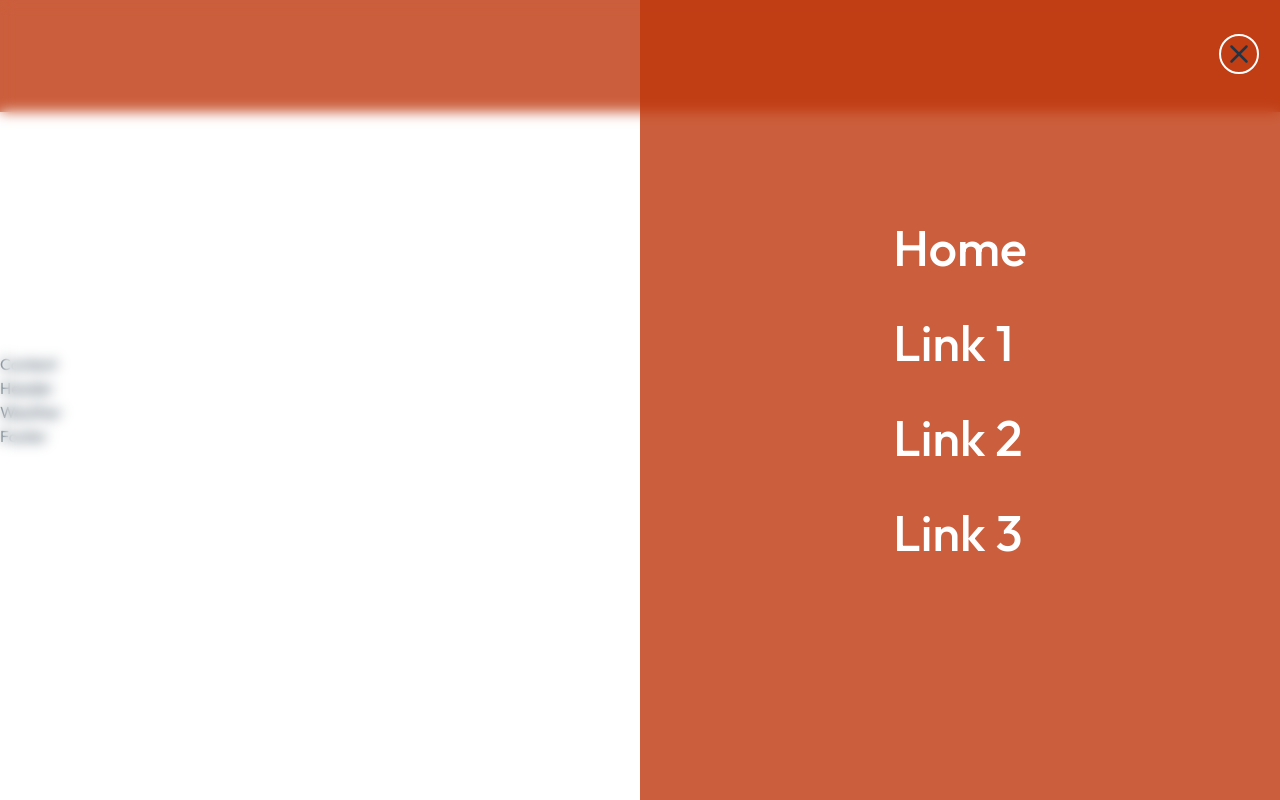
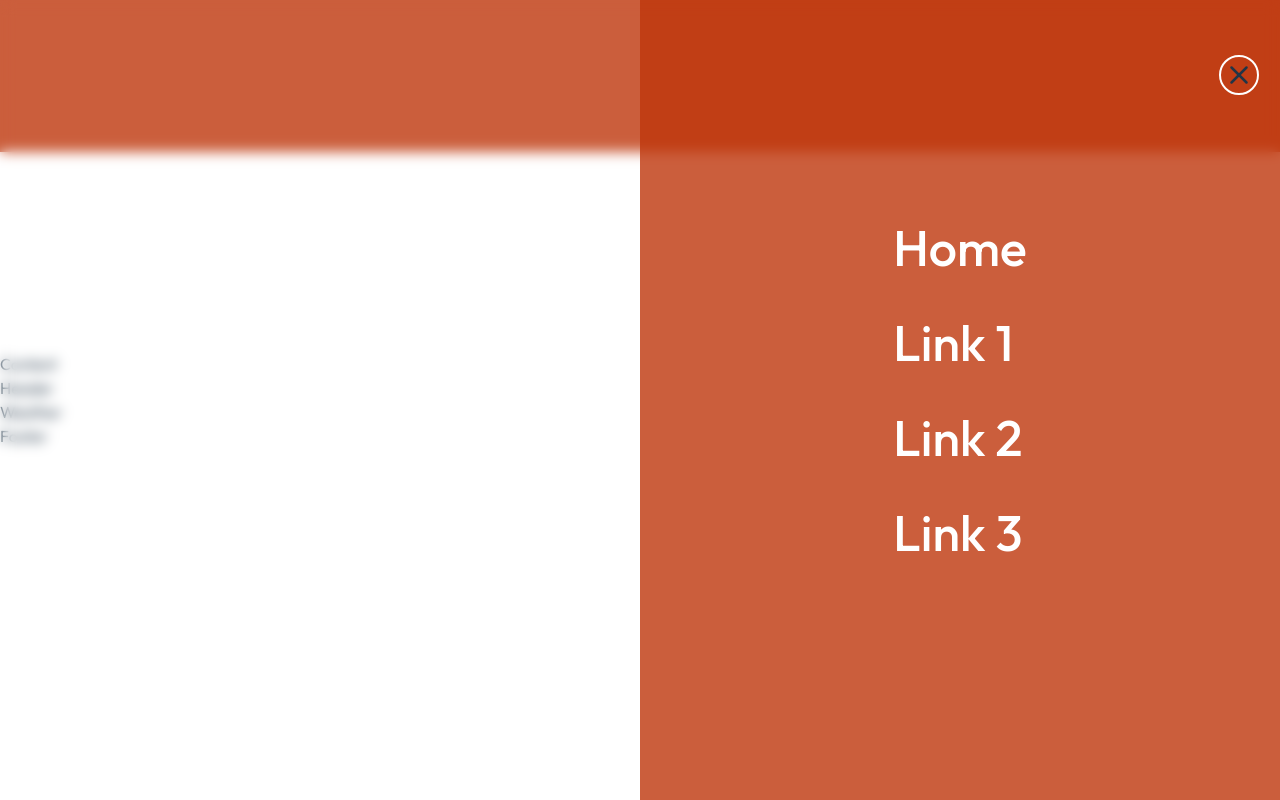
Before and after one commit to jhn322/holmsund-information, a React (Vite) app: page / in a window 1280 px wide. Both pictures are taken after a click on the icon 1240 px from the left and 56 px from the top of the page. Built offline with nearby package versions, Linux system fonts and the light colour scheme.

Commit message:
slide in and out tranisiton, position

```diff
--- a/src/components/Navigation.jsx
+++ b/src/components/Navigation.jsx
@@ -5,13 +5,18 @@ import { FiMenu, FiSearch, FiX } from "react-icons/fi";
 
 const Navigation = () => {
   const [isMenuOpen, setIsMenuOpen] = useState(false);
+  const [isMenuClosing, setIsMenuClosing] = useState(false);
 
   const toggleMenu = () => {
     setIsMenuOpen(!isMenuOpen);
+    setIsMenuClosing(false);
   };
 
   const closeMenu = () => {
-    setIsMenuOpen(false);
+    setIsMenuClosing(true);
+    setTimeout(() => {
+      setIsMenuOpen(false);
+    }, 100);
   };
 
   const handleBlurBackgroundClick = () => {
@@ -93,7 +98,11 @@ const Navigation = () => {
         </div>
       </div>
       {isMenuOpen && (
-        <div className={styles.menuWrapper}>
+        <div
+          className={`${styles.menuWrapper} ${
+            isMenuClosing ? styles.menuClosing : ""
+          }`}
+        >
           <div className={styles.closeIcon} onClick={closeMenu}>
             <FiX className={styles.close} />
           </div>
--- a/src/styles/Navigation.module.css
+++ b/src/styles/Navigation.module.css
@@ -18,7 +18,7 @@ li {
   align-items: flex-end;
   justify-content: center;
   width: 100%;
-  height: 10vh;
+  height: 6.5em;
   position: fixed;
   top: 0;
   background-color: rgba(191, 54, 12, 0.8);
@@ -93,12 +93,21 @@ li {
 }
 
 /* ------------- Burger menu ------------- */
-@keyframes slideIn {
+@keyframes slideOut {
   from {
     transform: translateX(100%);
   }
   to {
     transform: translateX(0);
+  }
+}
+
+@keyframes slideIn {
+  from {
+    transform: translateX(0);
+  }
+  to {
+    transform: translateX(100%);
   }
 }
 
@@ -123,7 +132,11 @@ li {
   height: 100%;
   background-color: rgba(191, 54, 12, 0.8);
   z-index: 100;
-  animation: slideIn 0.3s forwards;
+  animation: slideOut 0.3s forwards;
+}
+
+.menuWrapper.menuClosing {
+  animation: slideIn 0.2s forwards;
 }
 
 .openMenu {
@@ -159,7 +172,7 @@ li {
 
 .closeIcon {
   position: absolute;
-  top: 18px;
+  top: 31px;
   right: 17px;
   width: 40px;
   height: 40px;
@@ -187,7 +200,7 @@ li {
 @media only screen and (min-width: 1024px) {
   /* Main nav */
   .navContainer {
-    height: 14vh;
+    height: 9.5em;
   }
 
   .navList li {
@@ -208,7 +221,7 @@ li {
   }
 
   .closeIcon {
-    top: 34px;
+    top: 55px;
     right: 21px;
   }
 
```
